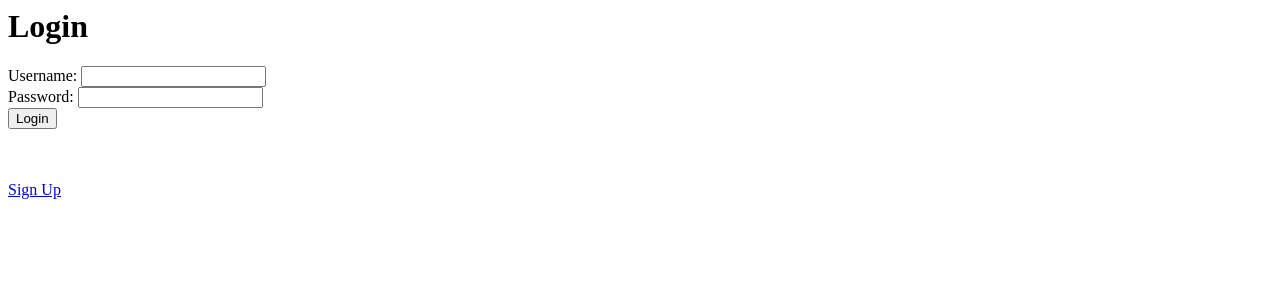
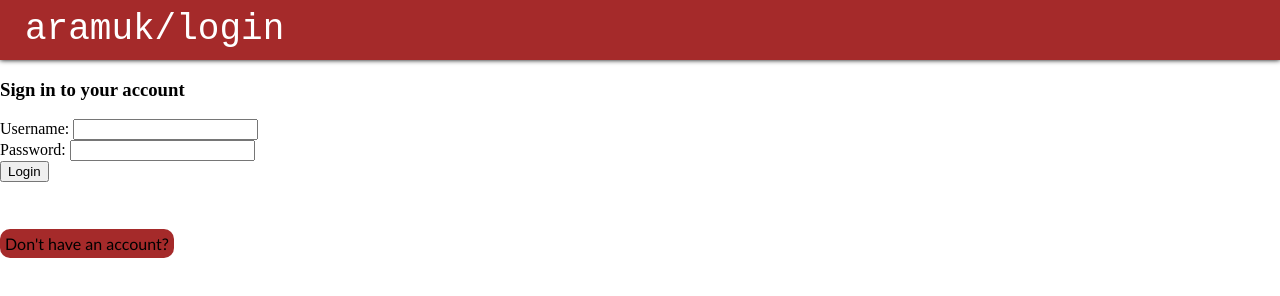
Before and after one commit to aramuk/login, a plain HTML site: page complete/login.html in a window 1280 px wide. Drawn offline with Linux system fonts and the light colour scheme.

Commit message:
Added menu bar

```diff
--- a/complete/css/index.css
+++ b/complete/css/index.css
@@ -1,5 +1,55 @@
+html{
+    overflow-x: hidden;
+}
+body{
+    margin: 0;
+    padding: 0;
+}
+a{
+    text-decoration: none;
+    color: inherit;
+}
+
 .menu-bar{
     width: 100%;
-    background-color: orange;
-    height: 50px;
+    background-color: brown;
+    min-height: 60px;
+    box-shadow: 0px 0px 5px 0px black;
+    list-style-type: none;
+    position: relative;
 }
+
+.menu-bar div{
+    padding: 0 25 0 25;
+    color: white;
+}
+
+#site-title{
+    min-height: 60px;
+    line-height: 60px;
+    font-size: 36px;
+    font-family: 'Courier New', Courier, monospace;
+    float: left;
+}
+
+.login{
+    min-height: 50px;
+    line-height: 50px;
+    margin: 5 10 5 0;
+    font-size: 20px;
+    float: right;
+}
+.login:hover{
+    background-color: darkred;
+}
+
+.redirect{
+    background-color: brown;
+    cursor: pointer;
+    border-radius: 10px;
+    font-family: 'Trebuchet MS', sans-serif;
+    padding: 5px;
+}
+.redirect:hover{
+    background-color: darkred;
+}
--- a/complete/login.html
+++ b/complete/login.html
@@ -3,7 +3,12 @@
         <link rel="stylesheet" href="./css/index.css">
     </head>
     <body>
-        <h1>Login</h1>
+        <div class="menu-bar">
+            <div id="site-title">
+                <a href="/">aramuk/login</a>
+            </div>
+        </div>
+        <h3>Sign in to your account</h3>
         <form action="/verify" method="get">
             <label>Username:</label>
             <input type="email" name="username" autocomplete="off" required><br>
@@ -12,6 +17,6 @@
             <input type="submit" value="Login">
         </form>
         <br><br>
-        <a href="/sign_up">Sign Up</a>
+        <a class="redirect" href="/sign_up">Don't have an account?</a>
     </body>
 </html>
```
Also changed, not shown: complete/create_account.html (+7 -3 lines), complete/index.html (+6 -2 lines).
